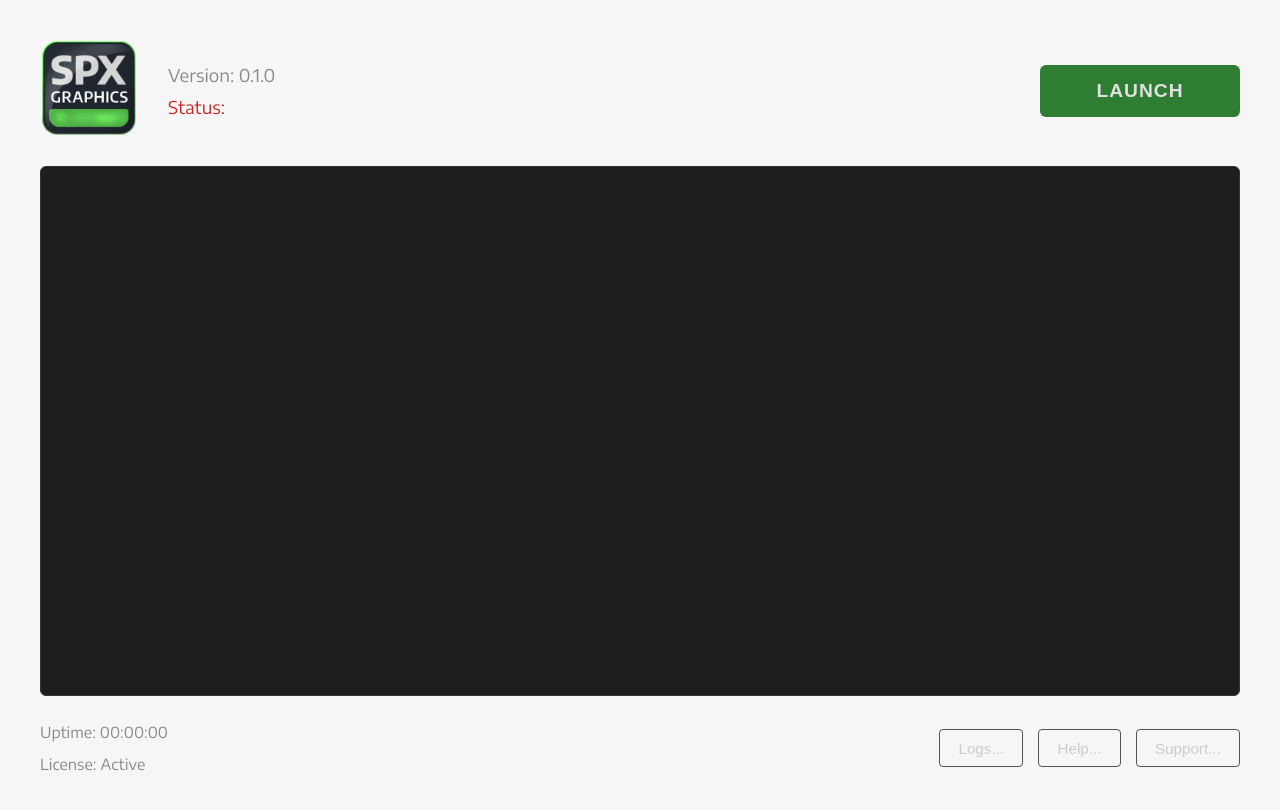
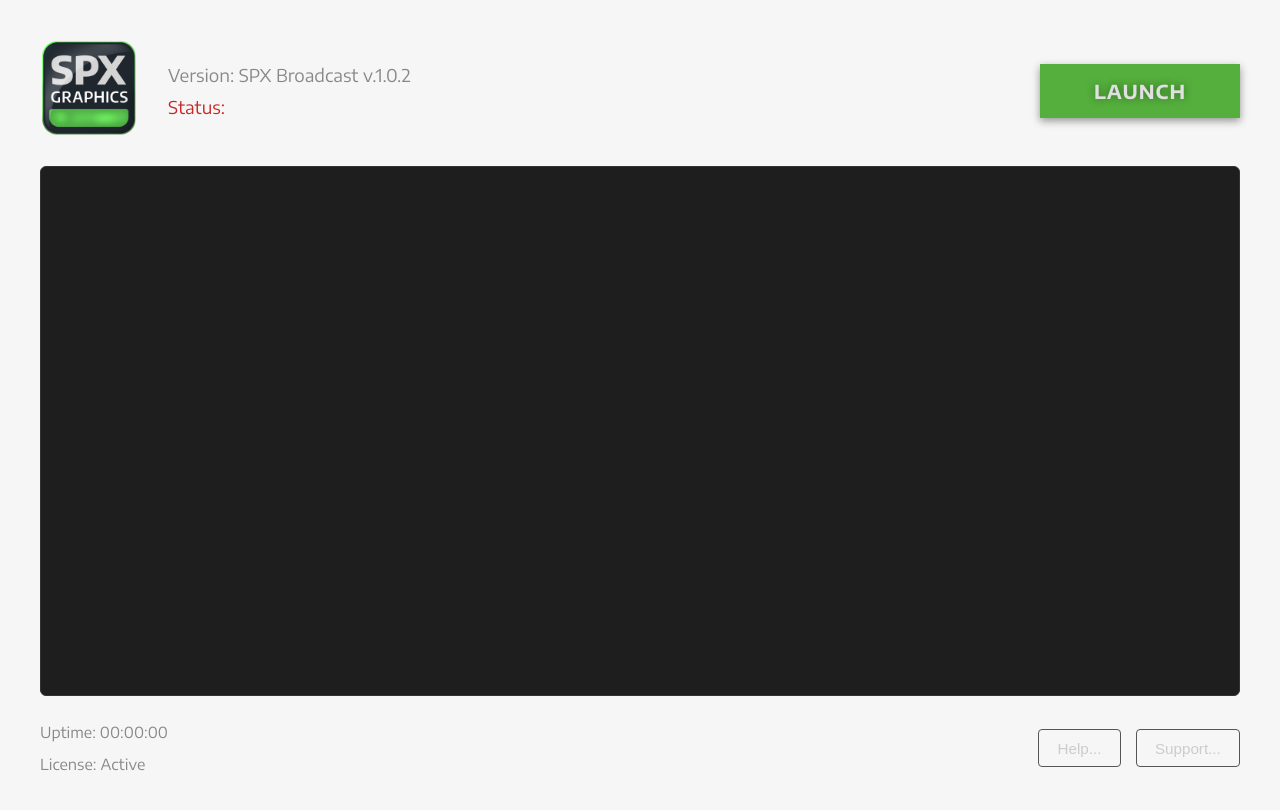
Before and after one commit to SPX-Graphics-internal-devs/spx-launcher-tauri, a React (Vite) app: page / in a window 1280 px wide. Shown: the top 810 px of the page. Built offline with nearby package versions, Linux system fonts and the light colour scheme.

Commit message:
fix: update README for collaboration

```diff
--- a/src/App.css
+++ b/src/App.css
@@ -105,17 +105,28 @@
 .launch-btn {
     font-size: 1.2em;
     padding: 0.8em 2em; /* wider padding */
-    border-radius: 6px;
     border: none;
     cursor: pointer;
-    transition: background-color 0.25s;
+    transition:
+        background-color 0.25s,
+        box-shadow 0.25s,
+        transform 0.1s;
     font-weight: bold;
     color: #e0e0e0;
     width: auto; /* Allow auto width now */
     min-width: 200px;
-    background-color: #2e7d32;
+    background-color: #54af3c;
     text-transform: uppercase;
+    font-family: "UI-Bold";
     letter-spacing: 1px;
+    text-shadow: 0 0 8px rgba(0, 0, 0, 0.4);
+    box-shadow: 0 3px 8px rgba(0, 0, 0, 0.4);
+}
+
+.launch-btn:hover {
+    box-shadow:
+        0 3px 8px rgba(0, 0, 0, 0.4),
+        inset 0 -2px 0 0 rgba(255, 255, 255, 0.4);
 }
 
 /* Row 2: Logs */
@@ -182,19 +193,11 @@
 }
 
 .launch-btn.launch {
-    background-color: #2e7d32; /* Green */
-}
-
-.launch-btn.launch:hover {
-    background-color: #1b5e20;
+    background-color: #54af3c; /* Green */
 }
 
 .launch-btn.stop {
-    background-color: #c62828; /* Red */
-}
-
-.launch-btn.stop:hover {
-    background-color: #b71c1c;
+    background-color: #9c1a29; /* Red */
 }
 
 .launch-btn:active {
--- a/src/App.tsx
+++ b/src/App.tsx
@@ -11,9 +11,9 @@ function App() {
     const logsEndRef = useRef<HTMLDivElement>(null);
 
     // Mock version and license for now
-    const appVersion = "0.1.0";
+    const appVersion = "SPX Broadcast v.1.0.2";
     const licenseStatus = "Active";
-    const serverAddress = "http://127.0.0.1:4500";
+    const serverAddress = "http://localhost:5660";
 
     useEffect(() => {
         const unlisten = listen<string>("server-log", (event) => {
@@ -126,7 +126,7 @@ function App() {
                     <div className="footer-text">License: {licenseStatus}</div>
                 </div>
                 <div className="footer-controls">
-                    <button className="outline-btn">Logs...</button>
+                    {/* <button className="outline-btn">Logs...</button> */}
                     <button className="outline-btn">Help...</button>
                     <button className="outline-btn">Support...</button>
                 </div>
```
Also changed, not shown: 1 other file (tests, documents, lock files or other folders).
